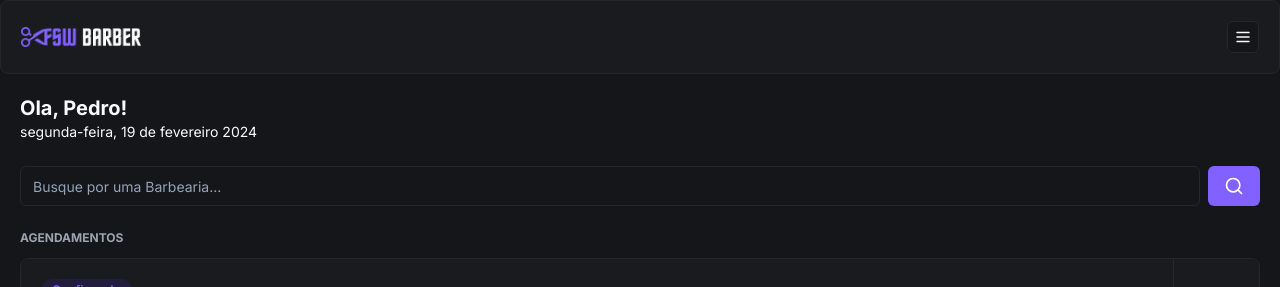
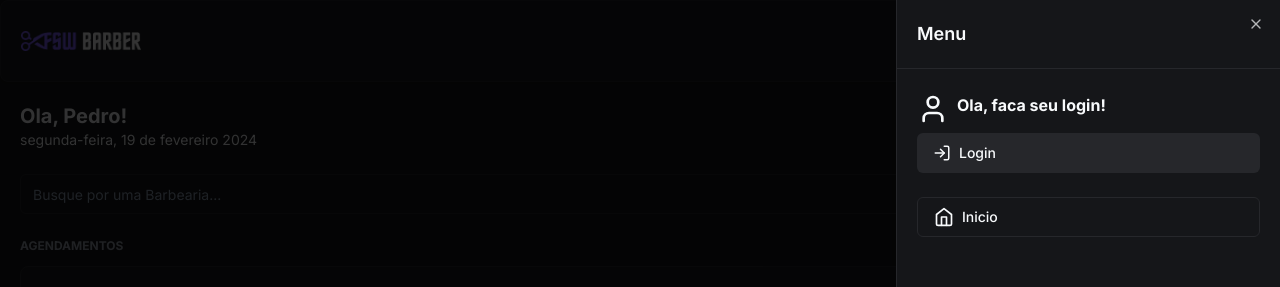
Before and after one commit to agenciafortrix/Barbershops, a Next.js app: page / in a window 1280 px wide. Both pictures are taken after a click on the button 1243 px from the left and 37 px from the top of the page. Shown: the top 287 px of the page. Built offline with nearby package versions, Linux system fonts and the light colour scheme; no server answers; the database is empty.

Commit message:
feat: add 'sign in' and 'sign out'

```diff
--- a/app/_components/header.tsx
+++ b/app/_components/header.tsx
@@ -1,16 +1,90 @@
+"use client"
+
 import Image from "next/image";
 import { Card, CardContent } from "./ui/card";
 import { Button } from "./ui/button";
-import { MenuIcon } from "lucide-react";
+import { CalendarIcon, HomeIcon, LogInIcon, LogOutIcon, MenuIcon, UserIcon } from "lucide-react";
+import { SheetTrigger,Sheet, SheetContent, SheetHeader, SheetTitle } from "./ui/sheet";
+import { signIn, signOut, useSession } from "next-auth/react";
+import { Avatar, AvatarImage } from "./ui/avatar";
+import Link from "next/link";
 
 const Header = () => {
+    const {data, status} = useSession();
+
+    const handleLogoutClick = () => signOut ()
+
+    const handleLoginClick = () => signIn ("google")
+
     return (
         <Card>
             <CardContent className="p-5 justify-between items-center flex flex-row">
                 <Image src="/logo.png" alt="Fsw Barber" height={22} width={120} />
-                <Button variant="outline" size="icon" className="h-8 w-8">
-                    <MenuIcon size={18}/>
-                </Button>
+                <Sheet>
+                    <SheetTrigger asChild>
+                        <Button variant="outline" size="icon">
+                            <MenuIcon size={18}/>
+                        </Button>
+                    </SheetTrigger>
+
+                    <SheetContent className="p-0">
+                        <SheetHeader className="p-5 text-left border-b border-solid border-secondary">
+                            <SheetTitle>Menu</SheetTitle>
+                        </SheetHeader>
+
+                        {data?.user ? (
+                       <div className="flex justify-between px-5 py-6 items-center">
+
+                         <div className="flex items-center gap-3 ">
+                            <Avatar>
+                                <AvatarImage src={data.user?.image ?? ''}/>
+                            </Avatar>
+
+                         <h2 className="font-bold">{data.user.name}</h2>
+
+                        </div>
+
+                        <Button variant="secondary" size="icon">
+                            <LogOutIcon onClick={handleLogoutClick} />
+                        </Button>
+                       </div>
+
+                    ) :(
+                        <div className="flex flex-col px-5 py-6 gap-2">
+                            <div className="flex item-center gap-2">
+                                <UserIcon size={32}/>
+                                <h2 className="font-bold">Ola, faca seu login!</h2>
+                            </div>
+                            <Button variant="secondary" className="w-full justify-start" onClick={handleLoginClick}>
+                                <LogInIcon className="mr-2" size={18}/>
+                                Login
+                            </Button>
+                        </div>
+                    )}
+
+                    <div className="flex flex-col gap-3 px-5">
+                        <Button variant="outline" className="justify-start" asChild>
+                            <Link href="/">
+                                <HomeIcon size={20} className="mr-2"/>
+                                Inicio
+                            </Link>
+                        </Button>
+
+                        {data?.user && (
+
+                           <Button variant="outline" className="justify-start" asChild>
+                                <Link href="/bookings">
+                                    <CalendarIcon size={20} className="mr-2"/>
+                                    Agendamentos
+                                </Link>
+                            </Button>
+                        )}
+
+                    </div>
+
+                    </SheetContent>
+
+                </Sheet>
             </CardContent>
         </Card>
      );
--- /dev/null
+++ b/app/_components/ui/sheet.tsx
@@ -0,0 +1,140 @@
+"use client"
+
+import * as React from "react"
+import * as SheetPrimitive from "@radix-ui/react-dialog"
+import { cva, type VariantProps } from "class-variance-authority"
+import { X } from "lucide-react"
+
+import { cn } from "@/app/_lib/utils"
+
+const Sheet = SheetPrimitive.Root
+
+const SheetTrigger = SheetPrimitive.Trigger
+
+const SheetClose = SheetPrimitive.Close
+
+const SheetPortal = SheetPrimitive.Portal
+
+const SheetOverlay = React.forwardRef<
+  React.ElementRef<typeof SheetPrimitive.Overlay>,
+  React.ComponentPropsWithoutRef<typeof SheetPrimitive.Overlay>
+>(({ className, ...props }, ref) => (
+  <SheetPrimitive.Overlay
+    className={cn(
+      "fixed inset-0 z-50 bg-black/80  data-[state=open]:animate-in data-[state=closed]:animate-out data-[state=closed]:fade-out-0 data-[state=open]:fade-in-0",
+      className
+    )}
+    {...props}
+    ref={ref}
+  />
+))
+SheetOverlay.displayName = SheetPrimitive.Overlay.displayName
+
+const sheetVariants = cva(
+  "fixed z-50 gap-4 bg-background p-6 shadow-lg transition ease-in-out data-[state=open]:animate-in data-[state=closed]:animate-out data-[state=closed]:duration-300 data-[state=open]:duration-500",
+  {
+    variants: {
+      side: {
+        top: "inset-x-0 top-0 border-b data-[state=closed]:slide-out-to-top data-[state=open]:slide-in-from-top",
+        bottom:
+          "inset-x-0 bottom-0 border-t data-[state=closed]:slide-out-to-bottom data-[state=open]:slide-in-from-bottom",
+        left: "inset-y-0 left-0 h-full w-3/4 border-r data-[state=closed]:slide-out-to-left data-[state=open]:slide-in-from-left sm:max-w-sm",
+        right:
+          "inset-y-0 right-0 h-full w-3/4  border-l data-[state=closed]:slide-out-to-right data-[state=open]:slide-in-from-right sm:max-w-sm",
+      },
+    },
+    defaultVariants: {
+      side: "right",
+    },
+  }
+)
+
+interface SheetContentProps
+  extends React.ComponentPropsWithoutRef<typeof SheetPrimitive.Content>,
+    VariantProps<typeof sheetVariants> {}
+
+const SheetContent = React.forwardRef<
+  React.ElementRef<typeof SheetPrimitive.Content>,
+  SheetContentProps
+>(({ side = "right", className, children, ...props }, ref) => (
+  <SheetPortal>
+    <SheetOverlay />
+    <SheetPrimitive.Content
+      ref={ref}
+      className={cn(sheetVariants({ side }), className)}
+      {...props}
+    >
+      {children}
+      <SheetPrimitive.Close className="absolute right-4 top-4 rounded-sm opacity-70 ring-offset-background transition-opacity hover:opacity-100 focus:outline-none focus:ring-2 focus:ring-ring focus:ring-offset-2 disabled:pointer-events-none data-[state=open]:bg-secondary">
+        <X className="h-4 w-4" />
+        <span className="sr-only">Close</span>
+      </SheetPrimitive.Close>
+    </SheetPrimitive.Content>
+  </SheetPortal>
+))
+SheetContent.displayName = SheetPrimitive.Content.displayName
+
+const SheetHeader = ({
+  className,
+  ...props
+}: React.HTMLAttributes<HTMLDivElement>) => (
+  <div
+    className={cn(
+      "flex flex-col space-y-2 text-center sm:text-left",
+      className
+    )}
+    {...props}
+  />
+)
+SheetHeader.displayName = "SheetHeader"
+
+const SheetFooter = ({
+  className,
+  ...props
+}: React.HTMLAttributes<HTMLDivElement>) => (
+  <div
+    className={cn(
+      "flex flex-col-reverse sm:flex-row sm:justify-end sm:space-x-2",
+      className
+    )}
+    {...props}
+  />
+)
+SheetFooter.displayName = "SheetFooter"
+
+const SheetTitle = React.forwardRef<
+  React.ElementRef<typeof SheetPrimitive.Title>,
+  React.ComponentPropsWithoutRef<typeof SheetPrimitive.Title>
+>(({ className, ...props }, ref) => (
+  <SheetPrimitive.Title
+    ref={ref}
+    className={cn("text-lg font-semibold text-foreground", className)}
+    {...props}
+  />
+))
+SheetTitle.displayName = SheetPrimitive.Title.displayName
+
+const SheetDescription = React.forwardRef<
+  React.ElementRef<typeof SheetPrimitive.Description>,
+  React.ComponentPropsWithoutRef<typeof SheetPrimitive.Description>
+>(({ className, ...props }, ref) => (
+  <SheetPrimitive.Description
+    ref={ref}
+    className={cn("text-sm text-muted-foreground", className)}
+    {...props}
+  />
+))
+SheetDescription.displayName = SheetPrimitive.Description.displayName
+
+export {
+  Sheet,
+  SheetPortal,
+  SheetOverlay,
+  SheetTrigger,
+  SheetClose,
+  SheetContent,
+  SheetHeader,
+  SheetFooter,
+  SheetTitle,
+  SheetDescription,
+}
--- a/package.json
+++ b/package.json
@@ -15,6 +15,7 @@
     "@auth/prisma-adapter": "^1.4.0",
     "@prisma/client": "^5.9.1",
     "@radix-ui/react-avatar": "^1.0.4",
+    "@radix-ui/react-dialog": "^1.0.5",
     "@radix-ui/react-slot": "^1.0.2",
     "class-variance-authority": "^0.7.0",
     "clsx": "^2.1.0",
```
Also changed, not shown: 1 other file (tests, documents, lock files or other folders).
